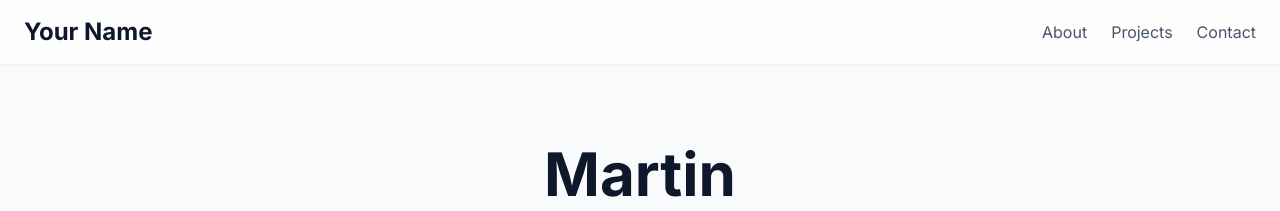
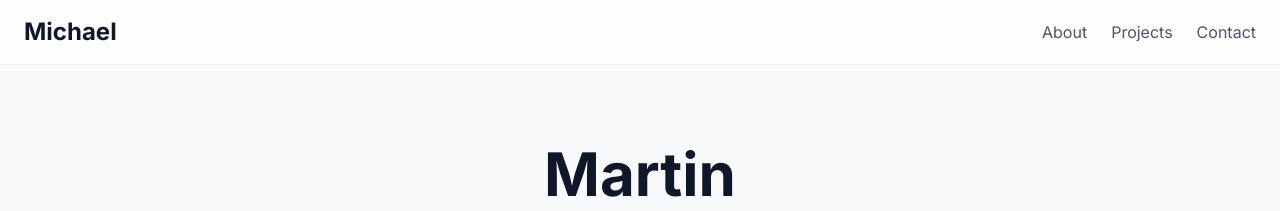
Before and after one commit to mgoulty/mgoulty.github.io, a Jekyll site: the page built from README.md, in a window 1280 px wide. Shown: the top 211 px of the page. Built offline with Jekyll 4.4.1, drawn with Linux system fonts in a browser that asks for light colours; nearby versions of some CDN libraries; our own code applies the rules of GitHub Pages for plain Markdown files.

Commit message:
Update default.html

```diff
--- a/_layouts/default.html
+++ b/_layouts/default.html
@@ -26,7 +26,7 @@
     <header class="bg-white/80 backdrop-blur-lg shadow-sm sticky top-0 z-50">
         <nav class="container mx-auto px-6 py-4 flex justify-between items-center">
             <!-- EDIT: Your Name or Logo -->
-            <a href="#" class="text-2xl font-bold text-slate-900">Your Name</a>
+            <a href="#" class="text-2xl font-bold text-slate-900">Michael</a>
             <div class="hidden md:flex space-x-6">
                 <a href="#about" class="text-slate-600 hover:text-indigo-600 transition duration-300">About</a>
                 <a href="#projects" class="text-slate-600 hover:text-indigo-600 transition duration-300">Projects</a>
```
